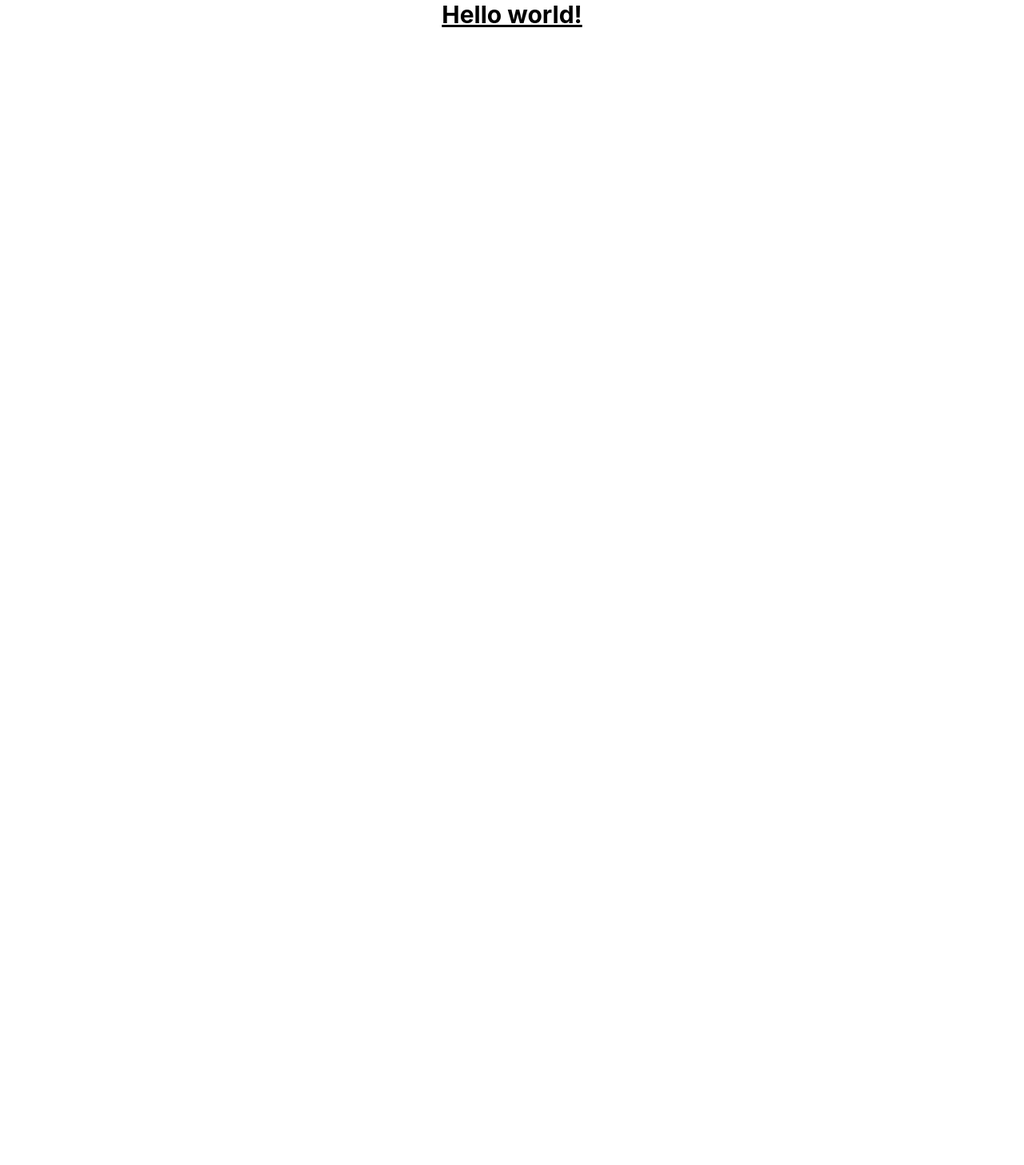
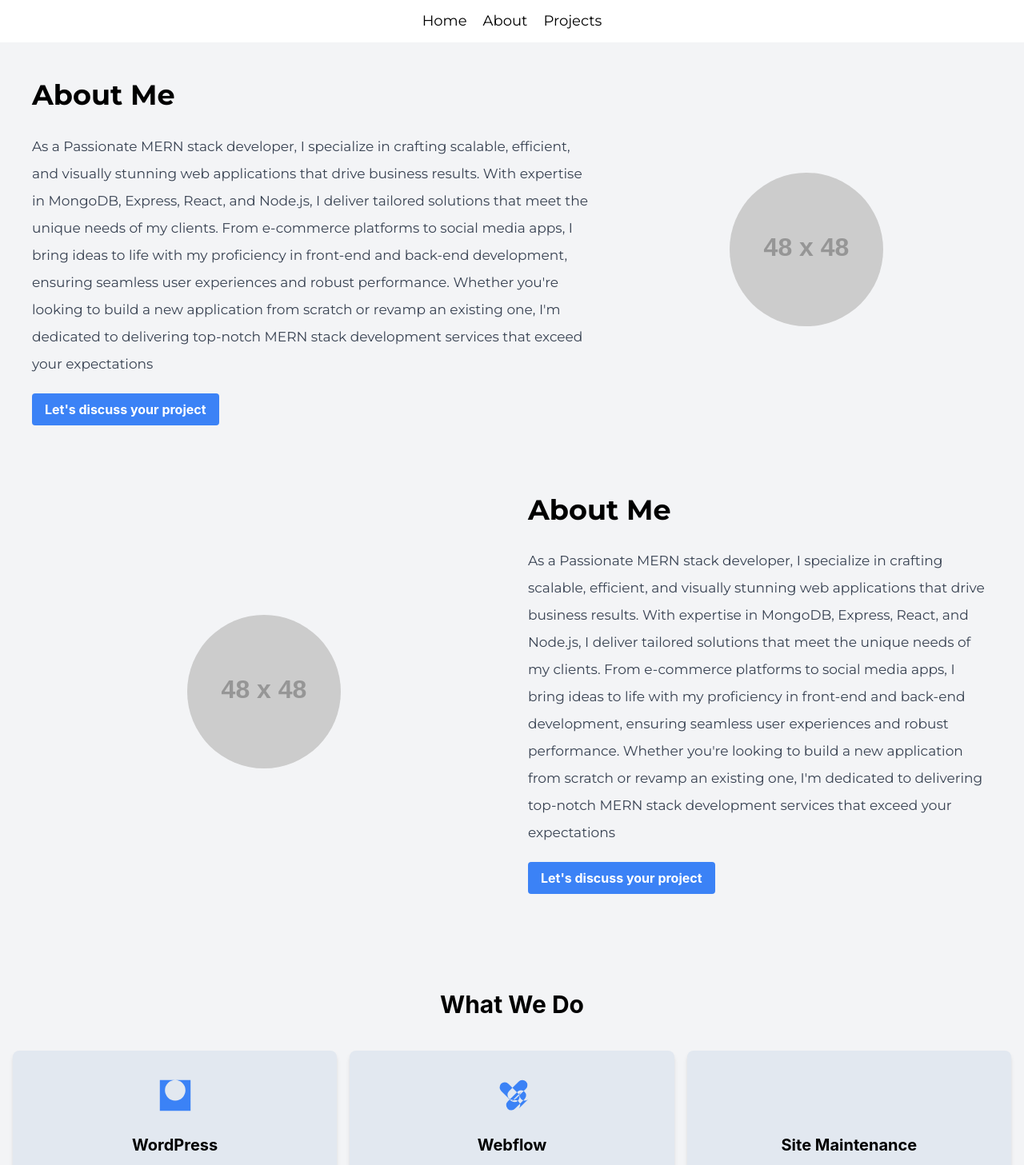
Before and after one commit to Usman945825/Portfolio, a React (Create React App) app: page / in a window 1280 px wide. Shown: the top 1457 px of the page at 80% size. Before the commit the page ends 800 px from the top, so only its background shows below. Built offline with nearby package versions, Linux system fonts and the light colour scheme.

Commit message:
sections added

```diff
--- a/public/index.html
+++ b/public/index.html
@@ -10,6 +10,7 @@
       content="Web site created using create-react-app"
     />
     <link rel="apple-touch-icon" href="%PUBLIC_URL%/logo192.png" />
+    <link href="https://fonts.googleapis.com/css2?family=Montserrat:ital,wght@0,100..900;1,100..900&display=swap" rel="stylesheet">
     <!--
       manifest.json provides metadata used when your web app is installed on a
       user's mobile device or desktop. See https://developers.google.com/web/fundamentals/web-app-manifest/
--- a/src/App.css
+++ b/src/App.css
@@ -1,4 +1,7 @@
-.App {
+@import url('https://fonts.googleapis.com/css2?family=Montserrat:ital,wght@0,100..900;1,100..900&display=swap');
+
+
+/* .App {
   text-align: center;
 }
 
@@ -35,4 +38,4 @@
   to {
     transform: rotate(360deg);
   }
-}
+} */
--- a/src/App.js
+++ b/src/App.js
@@ -1,11 +1,17 @@
-// import logo from "./logo.svg";
 import "./App.css";
+import About from "./components/about/About";
+import Header from "./components/header/Header";
+import Hero from "./components/hero/Hero";
+import Services from "./components/services/Services";
 
 function App() {
   return (
-    <div className="App">
-      <h1 class="text-3xl font-bold underline">Hello world!</h1>
-    </div>
+    <>
+    <Header />
+    <Hero />
+    <About />
+    <Services />
+    </>
   );
 }
 
--- /dev/null
+++ b/src/components/about/About.jsx
@@ -0,0 +1,40 @@
+import React from "react";
+
+const About = () => {
+  return (
+    <div className="bg-gray-100 p-10">
+      <div className="flex flex-col container mx-auto md:flex-row md:space-x-10 items-center">
+        <div className="w-1/2 flex justify-center md:justify-start">
+          <img
+            className="w-48 h-48 rounded-full object-cover mx-auto"
+            src="https://placeholder.com/48x48" // Replace with your image
+            alt="About Me"
+          />
+        </div>
+        <div className="w-1/2 text-center md:text-left">
+          <h1 className="text-[35px] font-bold mb-5 font-montserrat ">
+            About Me
+          </h1>
+          <p className="text-gray-700 leading-loose font-montserrat text-[17px] font-weight-500">
+            As a Passionate MERN stack developer, I specialize in crafting
+            scalable, efficient, and visually stunning web applications that
+            drive business results. With expertise in MongoDB, Express, React,
+            and Node.js, I deliver tailored solutions that meet the unique needs
+            of my clients. From e-commerce platforms to social media apps, I
+            bring ideas to life with my proficiency in front-end and back-end
+            development, ensuring seamless user experiences and robust
+            performance. Whether you're looking to build a new application from
+            scratch or revamp an existing one, I'm dedicated to delivering
+            top-notch MERN stack development services that exceed your
+            expectations
+          </p>
+          <button className="bg-blue-500 hover:bg-blue-700 text-white font-bold py-2 px-4 rounded mt-5">
+            Let's discuss your project
+          </button>
+        </div>
+      </div>
+    </div>
+  );
+};
+
+export default About;
--- /dev/null
+++ b/src/components/header/Header.css
@@ -0,0 +1,19 @@
+.mainDiv {
+  position: relative; /* add this to make the sticky class work */
+}
+
+.sticky {
+  position: fixed;
+  top: 0;
+  left: 0;
+  width: 100%;
+  z-index: 1;
+  background-color: #fff; /* or any other background color you prefer */
+  box-shadow: 0 2px 4px rgba(0, 0, 0, 0.1);
+  opacity: 0.5;
+  transition: 0.3s all ease-in-out;
+}
+
+.sticky + * {
+  padding-top: 60px; /* add this to make space for the sticky header */
+}
--- /dev/null
+++ b/src/components/header/Header.jsx
@@ -0,0 +1,43 @@
+import React, { useState, useEffect } from 'react';
+import '../header/Header.css'
+
+const Header = () => {
+  const [isSticky, setIsSticky] = useState(false);
+
+  useEffect(() => {
+    const handleScroll = () => {
+      if (window.scrollY > 0) {
+        setIsSticky(true);
+      } else {
+        setIsSticky(false);
+      }
+    };
+    window.addEventListener('scroll', handleScroll);
+    return () => {
+      window.removeEventListener('scroll', handleScroll);
+    };
+  }, []);
+
+  return (
+    <div
+      className={`mainDiv ${isSticky? 'sticky' : ''}`}>
+      <div className='widthDiv'>
+        <header>
+          <ul class='flex justify-center gap-x-5 py-[13px] px-0 font-montserrat text-[18px]'>
+            <li>
+              <a href="/">Home</a>
+            </li>
+            <li>
+              <a href="/">About</a>
+            </li>
+            <li>
+              <a href="/">Projects</a>
+            </li>
+          </ul>
+        </header>
+      </div>
+    </div>
+  );
+};
+
+export default Header;
--- /dev/null
+++ b/src/components/hero/Hero.jsx
@@ -0,0 +1,40 @@
+import React from "react";
+
+const Hero = () => {
+  return (
+    <div className="bg-gray-100 p-10">
+      <div className="flex flex-col container mx-auto md:flex-row md:space-x-10 items-center">
+        <div className="w-3/5 text-center md:text-left">
+          <h1 className="text-[35px] font-bold mb-5 font-montserrat ">
+            About Me
+          </h1>
+          <p className="text-gray-700 leading-loose font-montserrat text-[17px] font-weight-500">
+            As a Passionate MERN stack developer, I specialize in crafting
+            scalable, efficient, and visually stunning web applications that
+            drive business results. With expertise in MongoDB, Express, React,
+            and Node.js, I deliver tailored solutions that meet the unique needs
+            of my clients. From e-commerce platforms to social media apps, I
+            bring ideas to life with my proficiency in front-end and back-end
+            development, ensuring seamless user experiences and robust
+            performance. Whether you're looking to build a new application from
+            scratch or revamp an existing one, I'm dedicated to delivering
+            top-notch MERN stack development services that exceed your
+            expectations
+          </p>
+          <button className="bg-blue-500 hover:bg-blue-700 text-white font-bold py-2 px-4 rounded mt-5">
+            Let's discuss your project
+          </button>
+        </div>
+        <div className="w-2/5 flex justify-center md:justify-start">
+          <img
+            className="w-48 h-48 rounded-full object-cover mx-auto"
+            src="https://placeholder.com/48x48" // Replace with your image
+            alt="About Me"
+          />
+        </div>
+      </div>
+    </div>
+  );
+};
+
+export default Hero;
--- /dev/null
+++ b/src/components/services/Services.jsx
@@ -0,0 +1,88 @@
+import React from "react";
+
+function Services() {
+  return (
+    <section className="bg-gray-100 py-20">
+      <div className="container mx-auto px-4">
+        <h2 className="text-3xl font-bold text-center mb-10">What We Do</h2>
+        <div className="grid grid-cols-1 md:grid-cols-3 gap-4">
+          <div className="service-card flex flex-col items-center p-6 rounded-lg shadow-md hover:shadow-lg-hover bg-slate-200">
+            <svg
+              className="w-16 h-16 mb-4 text-blue-500"
+              viewBox="0 0 20 20"
+              fill="currentColor"
+            >
+              {/* Replace with your WordPress icon SVG */}
+              <path
+                fillRule="evenodd"
+                d="M4 4v12h12V4zm6 8a4 4 0 1 0 0-8 4 4 0 0 0 0 8z"
+                clipRule="evenodd"
+              />
+            </svg>
+            <h3 className="text-xl font-bold mb-2">WordPress</h3>
+            <p className="text-gray-700 text-center">
+              We specialize in creating beautiful and functional WordPress
+              websites.
+            </p>
+          </div>
+          <div className="service-card flex flex-col items-center p-6 rounded-lg shadow-md hover:shadow-lg-hover bg-slate-200">
+            <svg
+              className="w-16 h-16 mb-4 text-blue-500"
+              viewBox="0 0 20 20"
+              fill="currentColor"
+            >
+              {/* Replace with your Webflow icon SVG */}
+              <path
+                fillRule="evenodd"
+                d="M12.586 4.586a2 2 0 1 1 2.828 2.828l-3.777 3.777a2 2 0 0 1-2.828-2.828zM5.777 8.277a2 2 0 1 1 2.828-2.828l3.777 3.777a2 2 0 0 1-2.828 2.828zM16.414 11.414a2 2 0 1 1-2.828-2.828l-3.777 3.777a2 2 0 0 1 2.828 2.828zM11.172 15.172a2 2 0 1 1-2.828-2.828l3.777-3.777a2 2 0 0 1 2.828 2.828z"
+                clipRule="evenodd"
+              />
+            </svg>
+            <h3 className="text-xl font-bold mb-2">Webflow</h3>
+            <p className="text-gray-700 text-center">
+              We help you build custom and creative websites using Webflow.
+            </p>
+          </div>
+          <div className="service-card flex flex-col items-center p-6 rounded-lg shadow-md hover:shadow-lg-hover bg-slate-200">
+            <svg
+              className="w-16 h-16 mb-4 text-blue-500"
+              viewBox="0 0 20 20"
+              fill="currentColor"
+            >
+              {/* Replace with your Site Maintenance icon SVG */}
+            </svg>
+            <span className="sr-only">
+              <svg
+                className="w-16 h-16 mb-4 text-blue-500"
+                viewBox="0 0 20 20"
+                fill="currentColor"
+              >
+                {/* Replace with your Site Maintenance icon SVG */}
+                <path
+                  fillRule="evenodd"
+                  d="M11.49 3.51a1 1 0 0 0-1.98 0l-6 6a1 1 0 0 0 0 1.414l6 6a1 1 0 0 0 1.414-1.414L13.414 10.5a.5.5 0 0 0 0-.707l-2.929-2.929a.5.5 0 0 0-.707 0z"
+                  clipRule="evenodd"
+                />
+                <path
+                  fillRule="evenodd"
+                  d="M4 4v5a1 1 0 0 1-1 1H1a1 1 0 0 1-1-1V4a1 1 0 0 1 1-1h3a1 1 0 0 1 1 1zm1.5 9a.5.5 0 0 0-.5-.5v-2a.5.5 0 0 0-1 0v2a.5.5 0 0 0 .5.5h2a.5.5 0 0 0 .5-.5zM14 4v5a1 1 0 0 1-1 1h-3a1 1 0 0 1-1-1V4a1 1 0 0 1 1-1h3a1 1 0 0 1 1 1z"
+                  clipRule="evenodd"
+                />
+              </svg>
+            </span>
+            <h3 className="text-xl font-bold mb-2">Site Maintenance</h3>
+            <p className="text-gray-700 text-center">
+              We offer ongoing maintenance plans to keep your website secure and
+              up-to-date.
+            </p>
+          </div>
+        </div>
+        <button className="mt-10 block mx-auto bg-blue-500 hover:bg-blue-700 text-white font-bold py-2 px-4 rounded">
+          Let's Discuss Your Project
+        </button>
+      </div>
+    </section>
+  );
+}
+
+export default Services;
--- a/tailwind.config.js
+++ b/tailwind.config.js
@@ -1,8 +1,11 @@
 /** @type {import('tailwindcss').Config} */
 module.exports = {
-  content: ["./src/**/*.{html,js}"],
+  content: ["./src/**/*.{js,jsx,ts,tsx}"],
   theme: {
     extend: {},
+    fontFamily: {
+    montserrat: ["Montserrat", "sans-serif"],
+    },
   },
   plugins: [],
-}
+};
```
